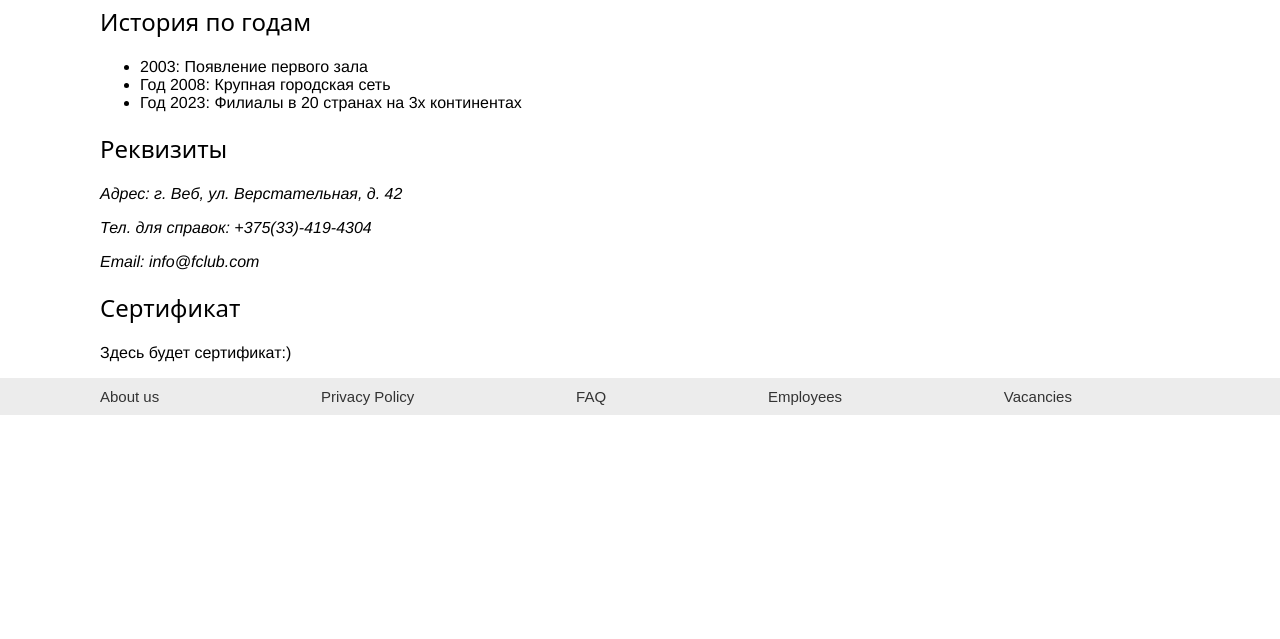
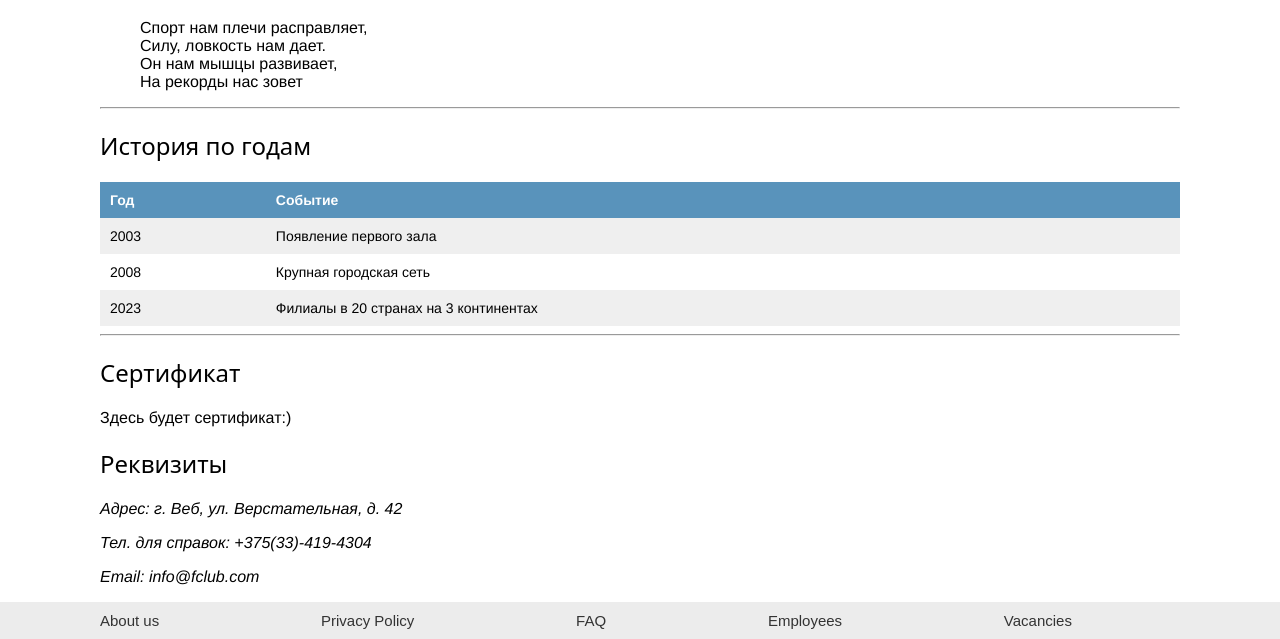
Before and after one commit to SergeyBrykulskii/MDTweb, a Django app: page /about_us/ in a window 1280 px wide. Shown: the part 935-1574 px from the top of the page. Before the commit the page ends 1350 px from the top, so only its background shows below. Run offline with Django 4.2, Linux system fonts and the light colour scheme.

Commit message:
Насыпал тегов

```diff
--- a/FitnessClub/fitnessclub_core/templates/fitnessclub_core/about_us.html
+++ b/FitnessClub/fitnessclub_core/templates/fitnessclub_core/about_us.html
@@ -8,34 +8,72 @@ About us
 {% block content %}
 <h1>О компании</h1>
 
+<section>
     <h2>Информация о компании</h2>
-<p>F-club это современный фитнес-клуб, предоставляющий широкий спектр услуг для здоровья и фитнеса. Наша миссия - помочь нашим клиентам достичь своих фитнес-целей и поддерживать здоровый образ жизни.</p>
+    <p>F-club это современный фитнес-клуб, <strong>предоставляющий широкий спектр услуг для здоровья и фитнеса</strong>.
+        Наша миссия - помочь нашим клиентам достичь своих фитнес-целей и поддерживать здоровый образ жизни.<a href="#contacts">(Контакты см.ниже)</a></p>
+</section>
+<hr>
 
-<h2>Видео</h2>
-<iframe width="560" height="315" src="https://www.youtube.com/embed/4-zjQvTDnbw?si=Zbc-UskMudW2-syU" title="YouTube video player" frameborder="0" allow="accelerometer; autoplay; clipboard-write; encrypted-media; gyroscope; picture-in-picture; web-share" allowfullscreen></iframe>
-
-
+<section>
     <h2>Логотип</h2>
     <div itemscope itemtype="http://schema.org/ImageObject">
         <img src="{% static 'images/logo.png' %}" alt="Логотип" width="200" height="200" itemprop="contentUrl">
         <meta itemprop="name" content="Логотип F-club">
     </div>
 
+    <h2>Видео</h2>
+    <iframe width="560" height="315" src="https://www.youtube.com/embed/4-zjQvTDnbw?si=Zbc-UskMudW2-syU"
+        title="YouTube video player" frameborder="0"
+        allow="accelerometer; autoplay; clipboard-write; encrypted-media; gyroscope; picture-in-picture; web-share"
+        allowfullscreen></iframe>
+
+    <!-- класс на будущее -->
+    <blockquote class="poem">
+        Спорт нам плечи расправляет,<br>
+        Силу, ловкость нам дает.<br>
+        Он нам мышцы развивает,<br>
+        На рекорды нас зовет
+    </blockquote>
+</section>
+<hr>
+
+<section>
     <h2>История по годам</h2>
-<ul>
-    <li>2003: Появление первого зала</li>
-    <li>Год 2008: Крупная городская сеть</li>
-    <li>Год 2023: Филиалы в 20 странах на 3x континентах</li>
-</ul>
+    <table>
+        <thead>
+            <tr>
+                <th>Год</th>
+                <th>Событие</th>
+            </tr>
+        </thead>
+        <tbody>
+            <tr>
+                <td>2003</td>
+                <td>Появление первого зала</td>
+            </tr>
+            <tr>
+                <td>2008</td>
+                <td>Крупная городская сеть</td>
+            </tr>
+            <tr>
+                <td>2023</td>
+                <td>Филиалы в 20 странах на 3 континентах</td>
+            </tr>
+        </tbody>
+    </table>
+</section>
+<hr>
 
-<h2>Реквизиты</h2>
+<section>
+    <h2>Сертификат</h2>
+    <p>Здесь будет сертификат:)</p>
+
+    <h2 id="contacts">Реквизиты</h2>
     <address itemscope itemtype="http://schema.org/PostalAddress">
         <p itemprop="streetAddress">Адрес: г. Веб, ул. Верстательная, д. 42</p>
         <p itemprop="telephone">Тел. для справок: +375(33)-419-4304</p>
         <p itemprop="email">Email: info@fclub.com</p>
     </address>
-
-<h2>Сертификат</h2>
-<p>Здесь будет сертификат:)</p>
-
+</section>
 {% endblock %}
```
Lines whose indentation alone changed are shown as unchanged.
